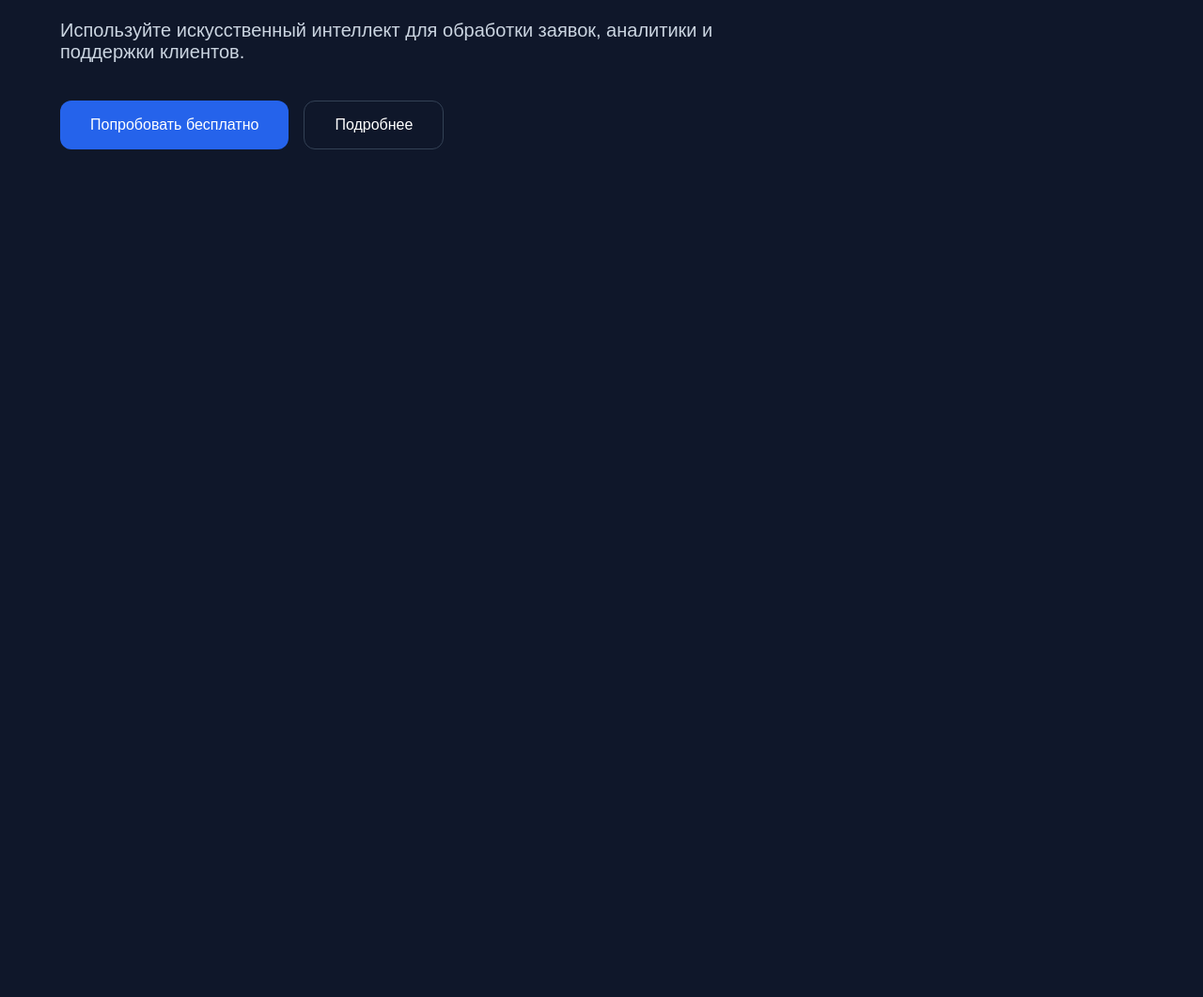
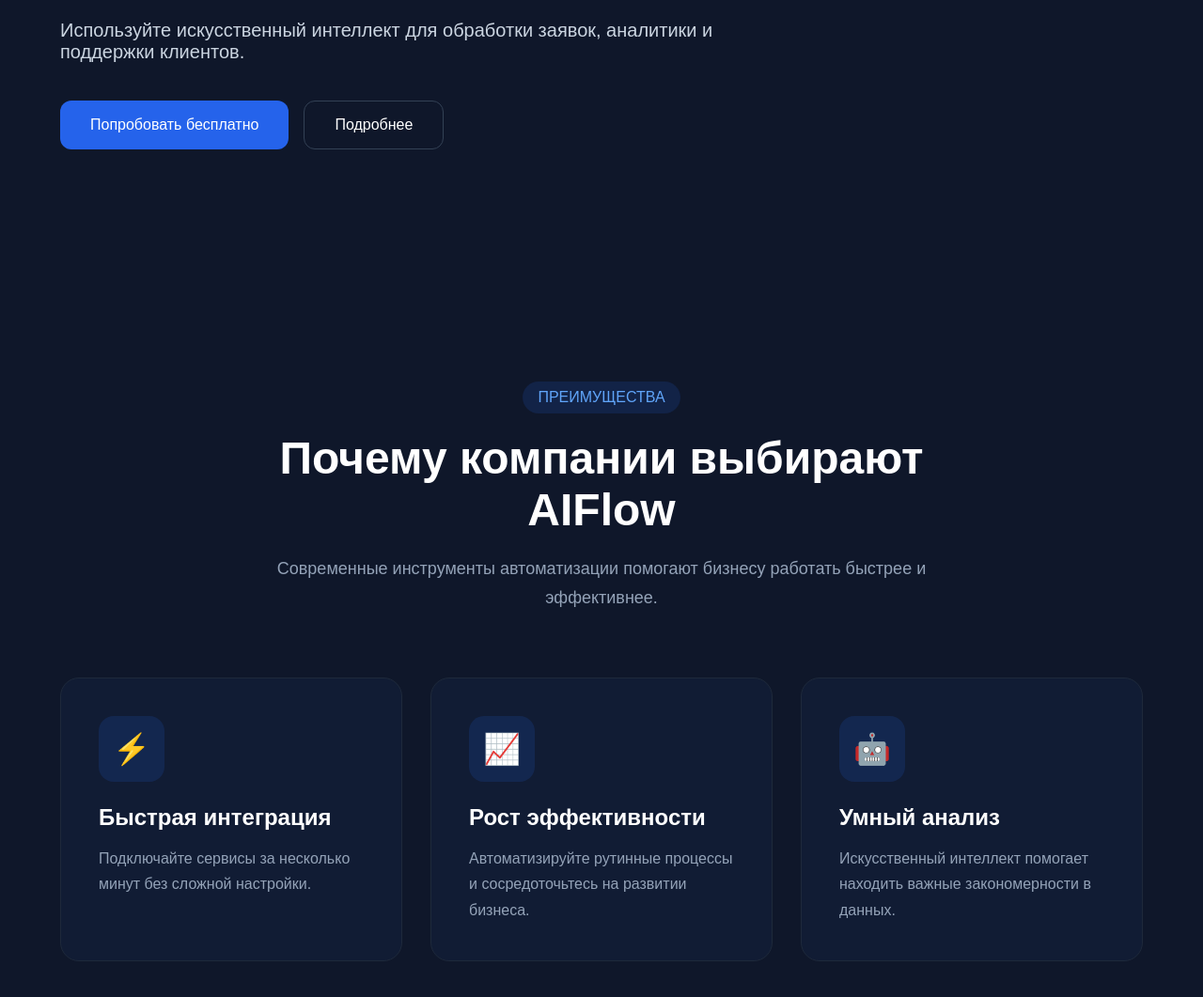
Before and after one commit to Luhary/web4, a plain HTML site: page index.html in a window 1280 px wide. Shown: the part 513-1574 px from the top of the page at 94% size. Before the commit the page ends 800 px from the top, so only its background shows below. Drawn offline with Linux system fonts and the light colour scheme.

Commit message:
feat: add benefits section and improve landing visuals

```diff
--- a/index.html
+++ b/index.html
@@ -57,6 +57,67 @@
             </div>
         </div>
     </section>
+    <section class="benefits">
+        <div class="container">
+            <div class="section-header">
+                <span class="section-label">
+                    ПРЕИМУЩЕСТВА
+                </span>
+
+                <h2>
+                    Почему компании выбирают AIFlow
+                </h2>
+
+                <p>
+                    Современные инструменты автоматизации помогают бизнесу работать быстрее и эффективнее.
+                </p>
+            </div>
+
+            <div class="benefits-grid">
+                <div class="benefit-card">
+                    <div class="benefit-icon">
+                        ⚡
+                    </div>
+
+                    <h3>
+                        Быстрая интеграция
+                    </h3>
+
+                    <p>
+                        Подключайте сервисы за несколько минут без сложной настройки.
+                    </p>
+                </div>
+
+                <div class="benefit-card">
+                    <div class="benefit-icon">
+                        📈
+                    </div>
+
+                    <h3>
+                        Рост эффективности
+                    </h3>
+
+                    <p>
+                        Автоматизируйте рутинные процессы и сосредоточьтесь на развитии бизнеса.
+                    </p>
+                </div>
+
+                <div class="benefit-card">
+                    <div class="benefit-icon">
+                        🤖
+                    </div>
+
+                    <h3>
+                        Умный анализ
+                    </h3>
+
+                    <p>
+                        Искусственный интеллект помогает находить важные закономерности в данных.
+                    </p>
+                </div>
+            </div>
+        </div>
+    </section>
 
     <script src="script.js"></script>
 </body>
--- a/style.css
+++ b/style.css
@@ -105,3 +105,101 @@
     color: white;
     font-size: 16px;
 }
+.benefits {
+    padding: 120px 0;
+}
+
+.section-header {
+    text-align: center;
+    max-width: 700px;
+    margin: 0 auto 70px;
+}
+
+.section-label {
+    display: inline-block;
+    padding: 8px 16px;
+    border-radius: 999px;
+    background-color: rgba(37, 99, 235, 0.15);
+    color: #60a5fa;
+    margin-bottom: 20px;
+}
+
+.section-header h2 {
+    font-size: 48px;
+    margin-bottom: 20px;
+}
+
+.section-header p {
+    color: #94a3b8;
+    font-size: 18px;
+    line-height: 1.7;
+}
+
+.benefits-grid {
+    display: grid;
+    grid-template-columns: repeat(3, 1fr);
+    gap: 30px;
+}
+
+.benefit-card {
+    background-color: #111c34;
+    border: 1px solid #1e293b;
+    border-radius: 20px;
+    padding: 40px;
+    transition: 0.3s;
+}
+
+.benefit-card:hover {
+    transform: translateY(-8px);
+    border-color: #2563eb;
+}
+
+.benefit-icon {
+    width: 70px;
+    height: 70px;
+    border-radius: 16px;
+    background-color: rgba(37, 99, 235, 0.15);
+    display: flex;
+    justify-content: center;
+    align-items: center;
+    font-size: 32px;
+    margin-bottom: 24px;
+}
+
+.benefit-card h3 {
+    font-size: 24px;
+    margin-bottom: 16px;
+}
+
+.benefit-card p {
+    color: #94a3b8;
+    line-height: 1.7;
+}
+
+@media (max-width: 900px) {
+    .benefits-grid {
+        grid-template-columns: 1fr;
+    }
+
+    .hero-content h1 {
+        font-size: 54px;
+    }
+
+    .navigation {
+        display: none;
+    }
+}
+
+@media (max-width: 600px) {
+    .hero-content h1 {
+        font-size: 42px;
+    }
+
+    .hero-actions {
+        flex-direction: column;
+    }
+
+    .section-header h2 {
+        font-size: 34px;
+    }
+}
```
